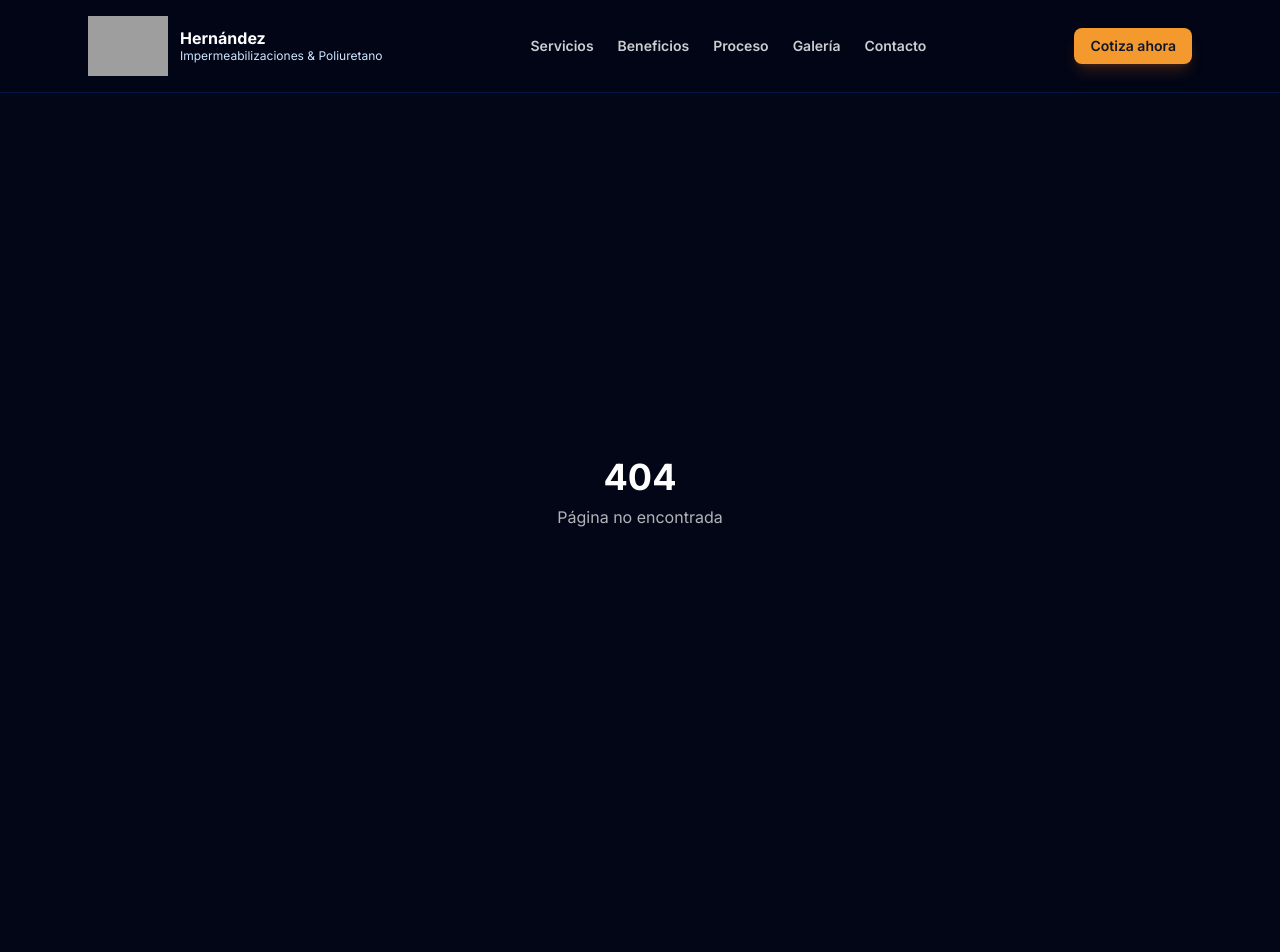
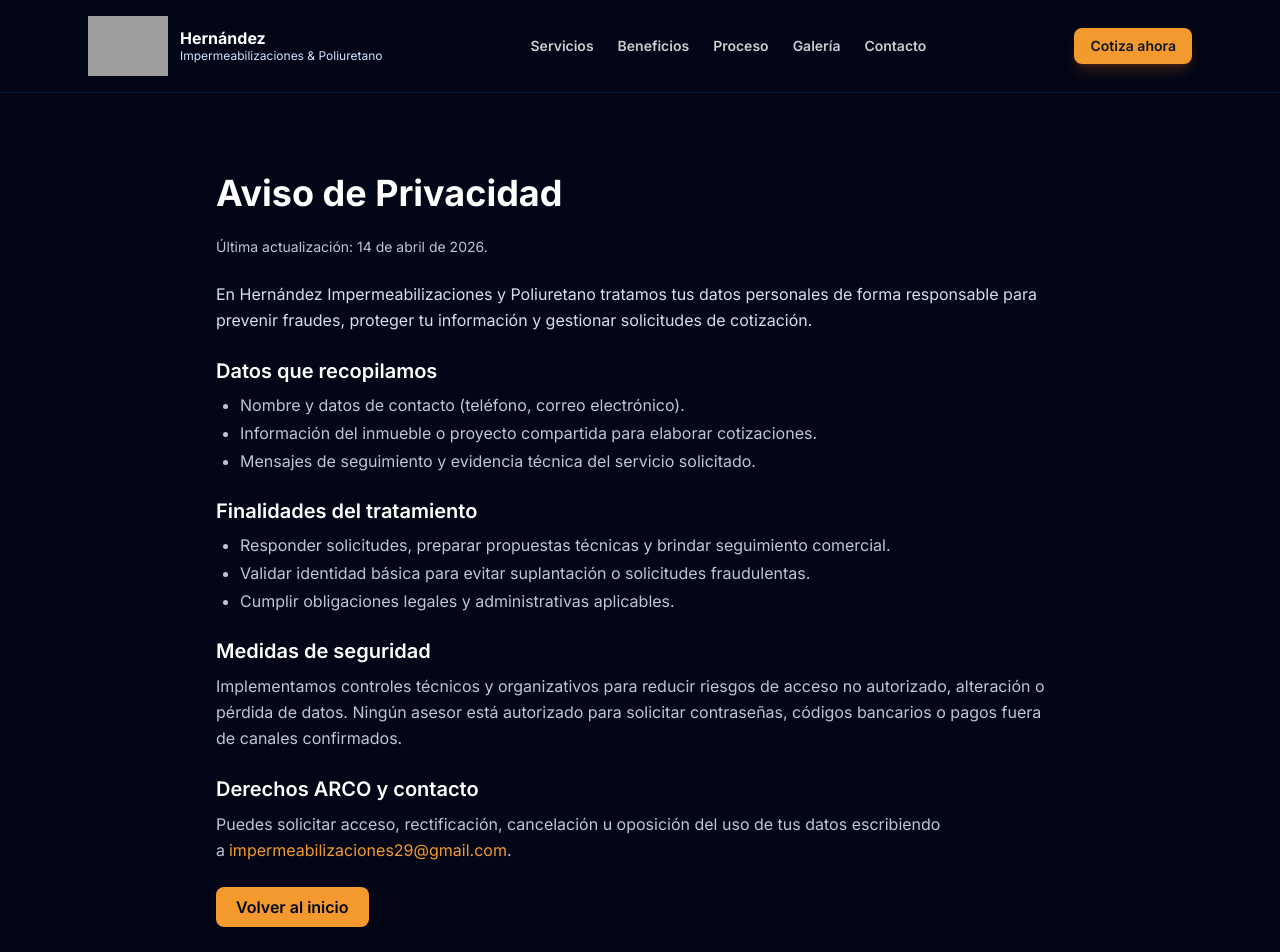
Before and after one commit to AlexArmendariz03/LandingPage, a Next.js app: page /aviso-privacidad in a window 1280 px wide. Before the commit this address had no page. Shown: the top 952 px of the page. Before the commit the page ends 893 px from the top, so only its background shows below. Built offline with nearby package versions, Linux system fonts and the light colour scheme; grey boxes are pictures that could not be loaded.

Commit message:
feat: harden site security and add privacy/fraud guidance

```diff
--- a/next.config.mjs
+++ b/next.config.mjs
@@ -1,4 +1,60 @@
 /** @type {import('next').NextConfig} */
-const nextConfig = {};
+const contentSecurityPolicy = [
+  "default-src 'self'",
+  "base-uri 'self'",
+  "form-action 'self'",
+  "frame-ancestors 'none'",
+  "object-src 'none'",
+  "script-src 'self' 'unsafe-inline'",
+  "style-src 'self' 'unsafe-inline'",
+  "img-src 'self' data: blob: https:",
+  "font-src 'self' data:",
+  "connect-src 'self' https://wa.me https://www.google.com https://www.facebook.com",
+  "upgrade-insecure-requests",
+].join('; ');
+
+const securityHeaders = [
+  {
+    key: 'Content-Security-Policy',
+    value: contentSecurityPolicy,
+  },
+  {
+    key: 'Referrer-Policy',
+    value: 'strict-origin-when-cross-origin',
+  },
+  {
+    key: 'X-Content-Type-Options',
+    value: 'nosniff',
+  },
+  {
+    key: 'X-Frame-Options',
+    value: 'DENY',
+  },
+  {
+    key: 'Permissions-Policy',
+    value: 'camera=(), microphone=(), geolocation=()',
+  },
+  {
+    key: 'Strict-Transport-Security',
+    value: 'max-age=63072000; includeSubDomains; preload',
+  },
+  {
+    key: 'Cross-Origin-Opener-Policy',
+    value: 'same-origin',
+  },
+];
+
+const nextConfig = {
+  reactStrictMode: true,
+  poweredByHeader: false,
+  async headers() {
+    return [
+      {
+        source: '/(.*)',
+        headers: securityHeaders,
+      },
+    ];
+  },
+};
 
 export default nextConfig;
--- /dev/null
+++ b/src/app/aviso-privacidad/page.tsx
@@ -0,0 +1,62 @@
+import Link from "next/link";
+
+export const metadata = {
+  title: "Aviso de Privacidad | Hernández Impermeabilizaciones",
+  description:
+    "Conoce cómo protegemos los datos personales que nos compartes para cotizaciones y seguimiento de servicios.",
+};
+
+export default function PrivacyNoticePage() {
+  return (
+    <main className="min-h-screen bg-slate-950 text-white">
+      <section className="max-w-4xl mx-auto px-6 py-20 space-y-6">
+        <h1 className="text-3xl md:text-4xl font-bold">Aviso de Privacidad</h1>
+        <p className="text-blue-50/80 text-sm">Última actualización: 14 de abril de 2026.</p>
+
+        <p className="text-blue-50/90 leading-relaxed">
+          En Hernández Impermeabilizaciones y Poliuretano tratamos tus datos personales de forma responsable para
+          prevenir fraudes, proteger tu información y gestionar solicitudes de cotización.
+        </p>
+
+        <article className="space-y-2">
+          <h2 className="text-xl font-semibold">Datos que recopilamos</h2>
+          <ul className="list-disc pl-6 text-blue-50/80 space-y-1">
+            <li>Nombre y datos de contacto (teléfono, correo electrónico).</li>
+            <li>Información del inmueble o proyecto compartida para elaborar cotizaciones.</li>
+            <li>Mensajes de seguimiento y evidencia técnica del servicio solicitado.</li>
+          </ul>
+        </article>
+
+        <article className="space-y-2">
+          <h2 className="text-xl font-semibold">Finalidades del tratamiento</h2>
+          <ul className="list-disc pl-6 text-blue-50/80 space-y-1">
+            <li>Responder solicitudes, preparar propuestas técnicas y brindar seguimiento comercial.</li>
+            <li>Validar identidad básica para evitar suplantación o solicitudes fraudulentas.</li>
+            <li>Cumplir obligaciones legales y administrativas aplicables.</li>
+          </ul>
+        </article>
+
+        <article className="space-y-2">
+          <h2 className="text-xl font-semibold">Medidas de seguridad</h2>
+          <p className="text-blue-50/80 leading-relaxed">
+            Implementamos controles técnicos y organizativos para reducir riesgos de acceso no autorizado,
+            alteración o pérdida de datos. Ningún asesor está autorizado para solicitar contraseñas,
+            códigos bancarios o pagos fuera de canales confirmados.
+          </p>
+        </article>
+
+        <article className="space-y-2">
+          <h2 className="text-xl font-semibold">Derechos ARCO y contacto</h2>
+          <p className="text-blue-50/80 leading-relaxed">
+            Puedes solicitar acceso, rectificación, cancelación u oposición del uso de tus datos escribiendo a
+            <a className="text-[#f3992e] ml-1" href="mailto:impermeabilizaciones29@gmail.com">impermeabilizaciones29@gmail.com</a>.
+          </p>
+        </article>
+
+        <Link href="/" className="inline-flex rounded-lg bg-[#f3992e] px-5 py-2 font-semibold text-slate-950">
+          Volver al inicio
+        </Link>
+      </section>
+    </main>
+  );
+}
--- a/src/app/page.tsx
+++ b/src/app/page.tsx
@@ -1,6 +1,7 @@
 "use client";
 
 import React, { useEffect } from "react";
+import Link from "next/link";
 import {
     FaCheckCircle,
     FaLeaf,
@@ -285,7 +286,7 @@ export default function LandingPage() {
                         <a
                             href="https://wa.me/5216141314603?text=Hola%2C%20quiero%20cotizar%20un%20proyecto%20de%20impermeabilizaci%C3%B3n."
                             target="_blank"
-                            rel="noreferrer"
+                            rel="noopener noreferrer nofollow"
                             className="group rounded-xl border border-white/10 bg-slate-950/40 px-5 py-4 hover:bg-slate-950/55 hover:border-white/20 transition"
                             data-aos="fade-up"
                             data-aos-delay={0}
@@ -307,7 +308,7 @@ export default function LandingPage() {
                         <a
                             href="https://share.google/Wz59zQhGrAETbPFYA"
                             target="_blank"
-                            rel="noreferrer"
+                            rel="noopener noreferrer nofollow"
                             className="group rounded-xl border border-white/10 bg-slate-950/40 px-5 py-4 hover:bg-slate-950/55 hover:border-white/20 transition"
                             data-aos="fade-up"
                             data-aos-delay={100}
@@ -329,7 +330,7 @@ export default function LandingPage() {
                         <a
                             href="https://www.facebook.com/profile.php?id=100064214340903&locale=af_ZA#"
                             target="_blank"
-                            rel="noreferrer"
+                            rel="noopener noreferrer nofollow"
                             className="group rounded-xl border border-white/10 bg-slate-950/40 px-5 py-4 hover:bg-slate-950/55 hover:border-white/20 transition"
                             data-aos="fade-up"
                             data-aos-delay={200}
@@ -350,10 +351,41 @@ export default function LandingPage() {
                 </div>
             </section>
 
+
+            {/* PRIVACIDAD Y SEGURIDAD */}
+            <section id="seguridad" className="max-w-6xl mx-auto px-6 py-16">
+                <div className="rounded-2xl border border-amber-300/30 bg-amber-500/10 p-6 md:p-8" data-aos="fade-up">
+                    <h2 className="text-2xl font-bold text-amber-200">Aviso importante de privacidad y seguridad</h2>
+                    <p className="mt-3 text-blue-50/90">
+                        Para prevenir fraudes y proteger tu información, solo atendemos por canales oficiales publicados en este sitio.
+                        Nunca solicitamos contraseñas, códigos OTP o pagos por medios no verificados.
+                    </p>
+                    <div className="mt-5 flex flex-wrap gap-3">
+                        <Link
+                            href="/aviso-privacidad"
+                            className="rounded-lg bg-[#f3992e] px-5 py-2 font-semibold text-slate-950"
+                        >
+                            Ver aviso de privacidad
+                        </Link>
+                        <Link
+                            href="/seguridad"
+                            className="rounded-lg border border-white/40 px-5 py-2 font-semibold text-white"
+                        >
+                            Ver guía antifraude
+                        </Link>
+                    </div>
+                </div>
+            </section>
+
             <footer className="border-t border-white/10 bg-slate-950">
                 <div className="max-w-6xl mx-auto px-6 py-6 text-center text-sm text-white/60">
-                    © {currentYear} Hernández Impermeabilizaciones &amp; Poliuretano. Todos los derechos
-                    reservados.
+                    <p>
+                        © {currentYear} Hernández Impermeabilizaciones &amp; Poliuretano. Todos los derechos reservados.
+                    </p>
+                    <div className="mt-2 flex items-center justify-center gap-4">
+                        <Link href="/aviso-privacidad" className="hover:text-white transition">Aviso de privacidad</Link>
+                        <Link href="/seguridad" className="hover:text-white transition">Seguridad</Link>
+                    </div>
                 </div>
             </footer>
         </main>
--- /dev/null
+++ b/src/app/seguridad/page.tsx
@@ -0,0 +1,52 @@
+import Link from "next/link";
+
+export const metadata = {
+  title: "Seguridad y Prevención de Fraude | Hernández Impermeabilizaciones",
+  description:
+    "Recomendaciones para validar comunicaciones oficiales y prevenir fraudes en solicitudes de servicio.",
+};
+
+const recommendations = [
+  "Verifica que el contacto provenga de canales oficiales publicados en este sitio.",
+  "Confirma por llamada cualquier cambio de cuenta bancaria o instrucciones de pago.",
+  "No compartas información sensible (NIP, contraseñas o códigos OTP).",
+  "Solicita confirmación por escrito antes de anticipos o transferencias.",
+  "Reporta mensajes sospechosos para su revisión inmediata.",
+];
+
+export default function SecurityPage() {
+  return (
+    <main className="min-h-screen bg-slate-950 text-white">
+      <section className="max-w-4xl mx-auto px-6 py-20 space-y-6">
+        <h1 className="text-3xl md:text-4xl font-bold">Seguridad y prevención de fraude</h1>
+        <p className="text-blue-50/90 leading-relaxed">
+          Este sitio incluye controles de seguridad para proteger la navegación; además, te compartimos prácticas
+          recomendadas para que puedas detectar intentos de fraude antes de contratar o realizar pagos.
+        </p>
+
+        <article className="rounded-2xl border border-white/10 bg-slate-900/50 p-6">
+          <h2 className="text-xl font-semibold mb-3">Checklist de verificación</h2>
+          <ul className="list-disc pl-6 text-blue-50/80 space-y-2">
+            {recommendations.map((item) => (
+              <li key={item}>{item}</li>
+            ))}
+          </ul>
+        </article>
+
+        <article className="space-y-2">
+          <h2 className="text-xl font-semibold">¿Detectaste actividad sospechosa?</h2>
+          <p className="text-blue-50/80 leading-relaxed">
+            Escríbenos a
+            <a className="text-[#f3992e] ml-1" href="mailto:impermeabilizaciones29@gmail.com">impermeabilizaciones29@gmail.com</a>
+            y menciona fecha, canal de contacto y evidencia. Revisaremos el caso y te orientaremos para proteger tu
+            información.
+          </p>
+        </article>
+
+        <Link href="/" className="inline-flex rounded-lg bg-[#f3992e] px-5 py-2 font-semibold text-slate-950">
+          Volver al inicio
+        </Link>
+      </section>
+    </main>
+  );
+}
```
Also changed, not shown: public/.well-known/security.txt (added).
